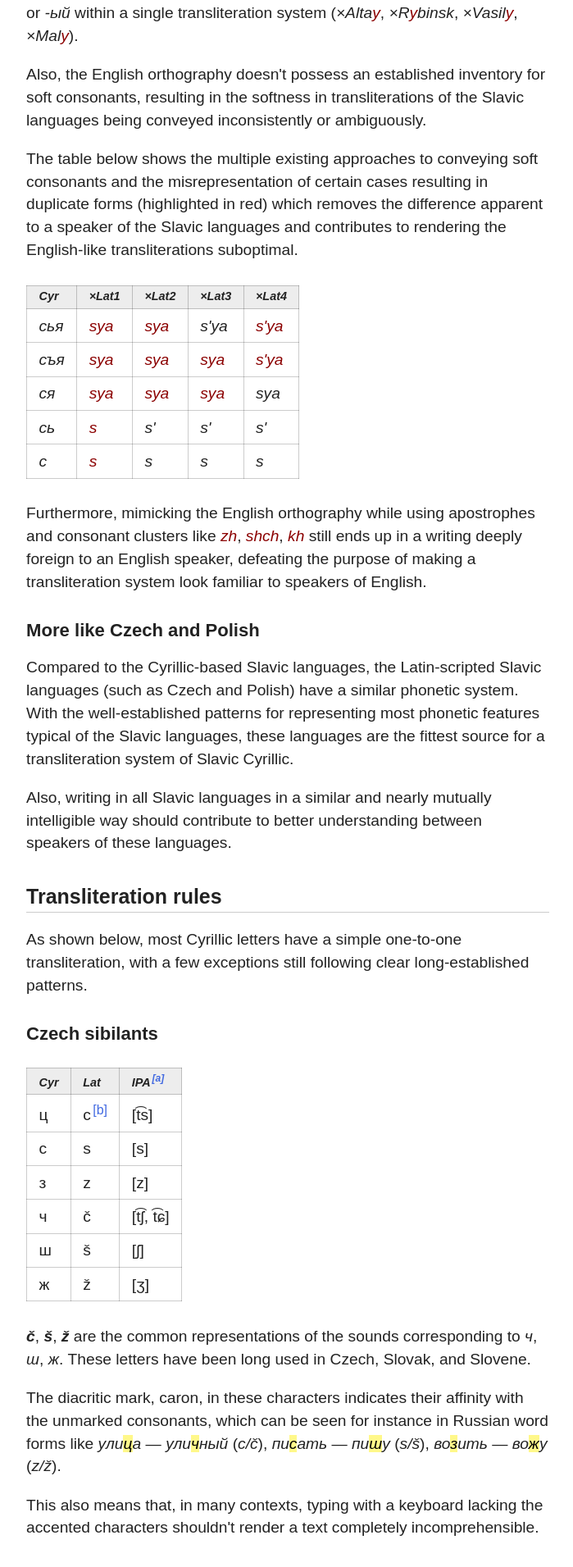
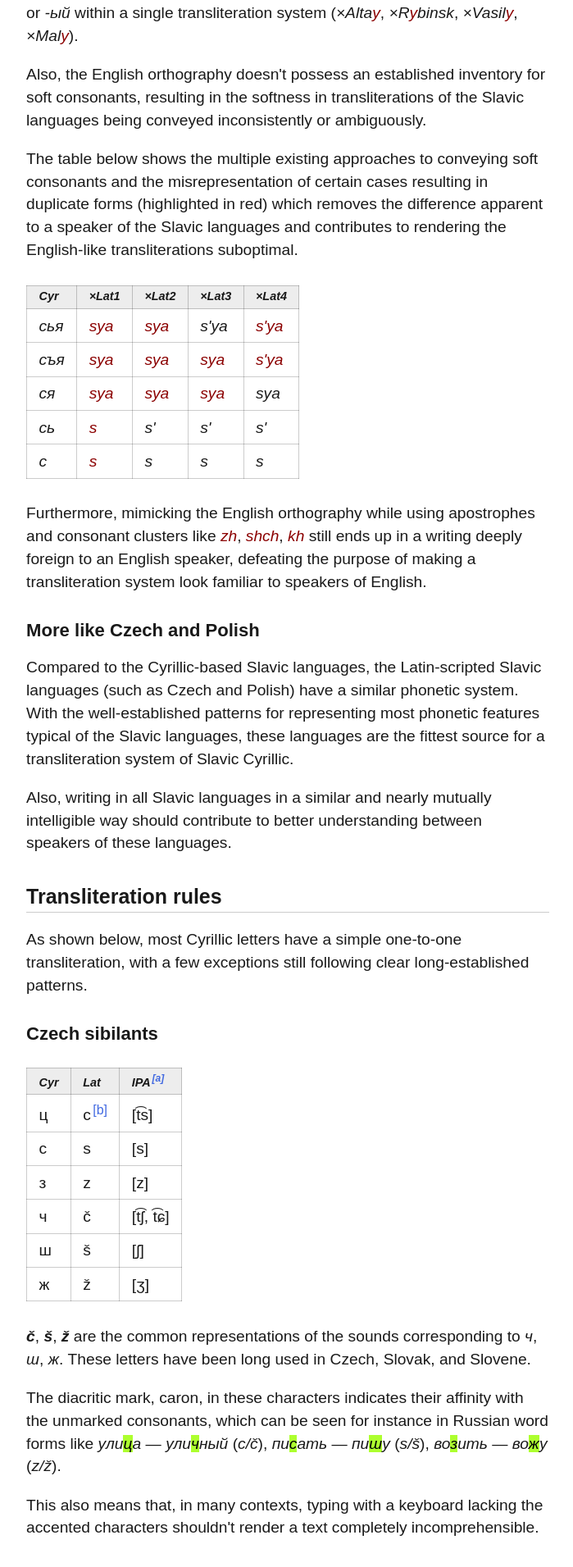
Before and after one commit to axtk/axtk.github.io, a Jekyll site: the page built from translit.html, in a window 1280 px wide. Shown: the part 685-2596 px from the top of the page at 82% size, without its empty margins (289-988 px from the left). Built offline with Jekyll 4.4.1, drawn with Linux system fonts in a browser that asks for light colours.

Commit message:
set up color palette

```diff
--- a/css/index.css
+++ b/css/index.css
@@ -46,7 +46,6 @@
 .intro .image span {
     display: block;
     font-size: 0;
-    /* border: .5rem solid #f2f2f2; */
     border-radius: 50%;
     overflow: hidden;
 }
--- a/css/plain.css
+++ b/css/plain.css
@@ -5,9 +5,15 @@
     --abstract-padding: var(--layout-padding-x);
     --block-margin-y: 1em;
     --block-border-radius: 1em;
+
+    --color: black;
+    --background: white;
+    --link-color: royalblue;
+    --mark-background: greenyellow; /* #fff88a */
+
     font: normal 120%/1.45 sans-serif;
-    color: #222;
-    background: white;
+    color: color(from var(--color) srgb r g b / .9);
+    background: var(--background);
 }
 @media (max-width: 600px) {
     html {
@@ -53,14 +59,14 @@
     font-weight: 900;
     font-size: 1.67em;
     line-height: 1.1;
-    border-bottom: .04em solid rgba(0, 0, 0, .2);
+    border-bottom: .04em solid color(from var(--color) srgb r g b / .2);
     padding: 0 0 .2em 0;
     margin: 1.5em 0 .75em 0;
 }
 h2 {
     font-size: 1.3em;
     line-height: 1.1;
-    border-bottom: .04em solid rgba(0, 0, 0, .2);
+    border-bottom: .04em solid color(from var(--color) srgb r g b / .2);
     padding: 0 0 .2em 0;
     margin: 1.5em 0 .75em 0;
 }
@@ -80,7 +86,7 @@
 .abstract,
 [role="doc-abstract"] {
     font-style: italic;
-    background: rgba(0, 0, 0, .05);
+    background: color(from var(--color) srgb r g b / .05);
     padding: var(--abstract-padding);
     margin: 1.25em calc(-1*var(--abstract-padding)) 1.75em;
 }
@@ -99,7 +105,7 @@
 a:hover,
 a:visited,
 a:active {
-    color: royalblue;
+    color: var(--link-color);
     text-decoration: none;
 }
 a:hover {
@@ -133,22 +139,22 @@
     line-height: 1.1;
     text-align: start;
     vertical-align: text-top;
-    border: 1px solid rgba(0, 0, 0, .2);
+    border: 1px solid color(from var(--color) srgb r g b / .2);
     padding: .5rem .75rem;
 }
 th {
     font-size: .75em;
     font-style: italic;
     font-weight: bold;
-    background: rgba(0, 0, 0, .07);
+    background: color(from var(--color) srgb r g b / .07);
     padding-top: .3rem;
     padding-bottom: .3rem;
 }
 mark {
-    background: #fff88a;
+    background: var(--mark-background);
 }
 blockquote {
-    border-inline-start: .25em solid #ccc;
+    border-inline-start: .25em solid color(from var(--color) srgb r g b / .2);
     padding: 0;
     padding-inline-start: .75em;
     margin: var(--block-margin-y) 0;
@@ -158,7 +164,7 @@
     border-radius: var(--block-border-radius);
 }
 code {
-    background: color(from currentColor srgb r g b / .08);
+    background: color(from var(--color) srgb r g b / .08);
     border-radius: .35em;
     padding: .15em .35em;
 }
@@ -188,7 +194,7 @@
     width: var(--image-size);
     height: var(--image-size);
     font-size: 0;
-    background: color(from currentColor srgb r g b / .07);
+    background: color(from var(--color) srgb r g b / .07);
     border-radius: 50%;
     overflow: hidden;
 }
@@ -214,7 +220,7 @@
 .tags em {
     display: inline-block;
     font-style: normal;
-    background: rgba(0, 61, 179, .1);
+    background: color(from var(--link-color) srgb r g b / .1);
     border-radius: .85em;
     padding: .25em .85em;
     margin: .5em .25em 0 0;
```
